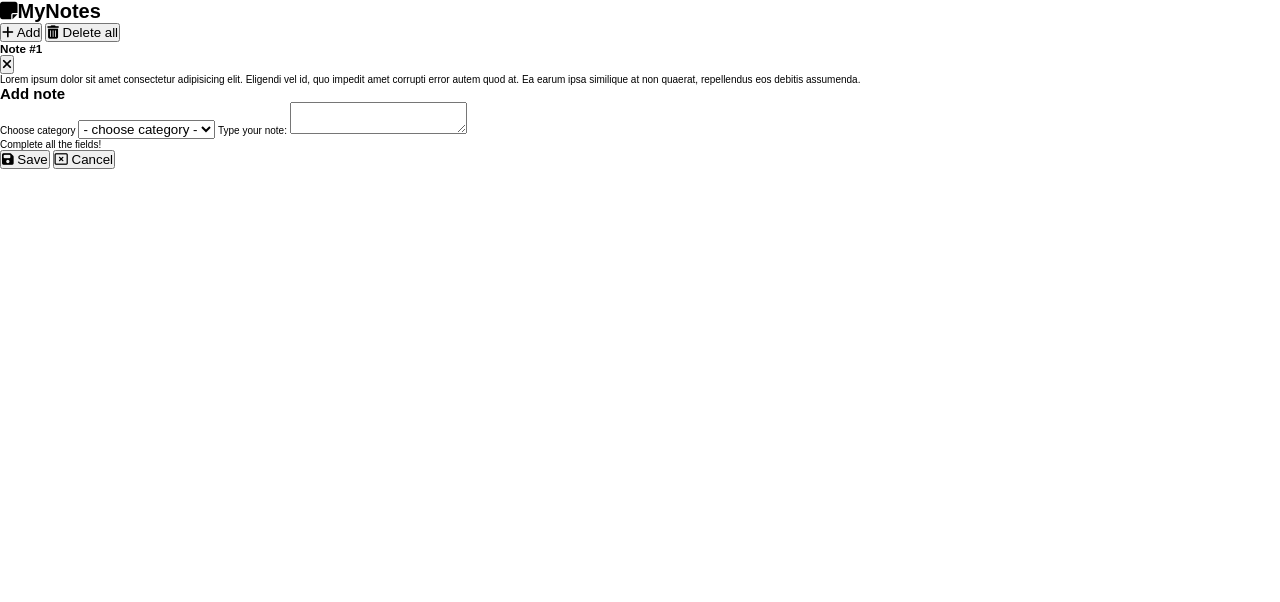
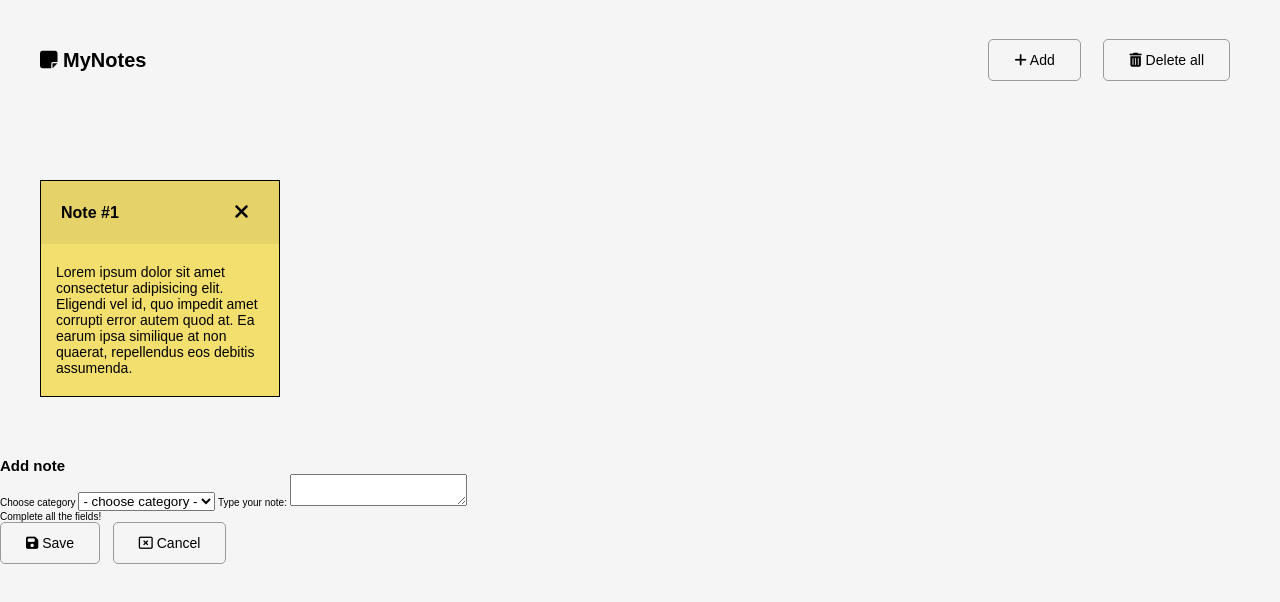
Before and after one commit to gabatk/Sticky-Notes, a plain HTML site: page index.html in a window 1280 px wide. Drawn offline with Linux system fonts and the light colour scheme.

Commit message:
Main view of the project completed.

```diff
--- a/index.html
+++ b/index.html
@@ -12,23 +12,25 @@
 	</head>
 	<body>
 		<div class="menu">
-			<h1><i class="fas fa-sticky-note"></i>MyNotes</h1>
+			<h1><i class="fas fa-sticky-note"></i> MyNotes</h1>
 
 			<div class="menu__buttons">
-				<button class="menu__add-btn icon">
+				<button class="menu__button menu__button-add icon">
 					<i class="fas fa-plus"></i> Add
 				</button>
-				<button class="menu__delete-all icon">
+				<button class="menu__button menu__button-delete-all icon">
 					<i class="fas fa-trash-alt"></i> Delete all
 				</button>
 			</div>
 		</div>
 
-		<div class="note__area">
+		<div class="note-area">
 			<div class="note">
 				<div class="note__header">
-					<h3 class="note__title">Note #1</h3>
-					<button class="not__delete"><i class="fas fa-times icon"></i></button>
+					<h3 class="note__header-title">Note #1</h3>
+					<button class="note__header-delete icon">
+						<i class="fa-solid fa-xmark"></i>
+					</button>
 				</div>
 
 				<div class="note__body">
@@ -55,10 +57,10 @@
 
 			<p class="error">Complete all the fields!</p>
 			<div class="panel__buttons">
-				<button class="panel__buttons-save icon">
+				<button class="panel__button panel__button-save icon">
 					<i class="fas fa-save"></i> Save
 				</button>
-				<button class="panel__buttons-cancel icon">
+				<button class="panel__button panel__button-cancel icon">
 					<i class="far fa-window-close"></i> Cancel
 				</button>
 			</div>
--- a/sass/main.scss
+++ b/sass/main.scss
@@ -11,5 +11,83 @@ html {
 }
 
 body {
-    font-family: 'Montserrat', sans-serif;
+	height: 100vh;
+	font-family: 'Montserrat', sans-serif;
+	background-color: rgb(245, 245, 245);
 }
+
+.icon {
+	margin-right: 10px;
+}
+
+.menu {
+	display: flex;
+	justify-content: space-between;
+	align-items: center;
+	padding: 40px;
+	height: 120px;
+
+	&__button-add {
+		margin-right: 20px;
+	}
+}
+
+.menu__button,
+.panel__button {
+	padding: 12px 25px;
+	background: none;
+	border: 1px solid #999;
+	border-radius: 5px;
+	font-size: 1.4rem;
+	cursor: pointer;
+	transition: background-color 0.3s, color 0.3s;
+}
+
+.menu__button:hover,
+.panel__button:hover {
+	background-color: #333;
+	color: #ddd;
+}
+
+.note-area {
+	display: flex;
+	align-items: start;
+	flex-wrap: wrap;
+	padding: 20px;
+}
+
+.note {
+	margin: 40px 20px;
+	width: 240px;
+	background-color: rgb(243, 223, 110);
+	border: 1px solid black;
+
+	&__header {
+		display: flex;
+		justify-content: space-between;
+		align-items: center;
+		padding: 20px;
+		background-color: rgba(0, 0, 0, 0.06);
+
+		&-title {
+			font-size: 1.6rem;
+		}
+
+		&-delete {
+			background: none;
+			font-size: 2rem;
+			border: none;
+			cursor: pointer;
+			transition: transform 0.3s linear;
+
+			&:hover {
+				transform: scale(1.3);
+			}
+		}
+	}
+
+	&__body {
+		padding: 20px 15px;
+		font-size: 1.4rem;
+	}
+}
```
Also changed, not shown: css/main.css, 1 other file.
